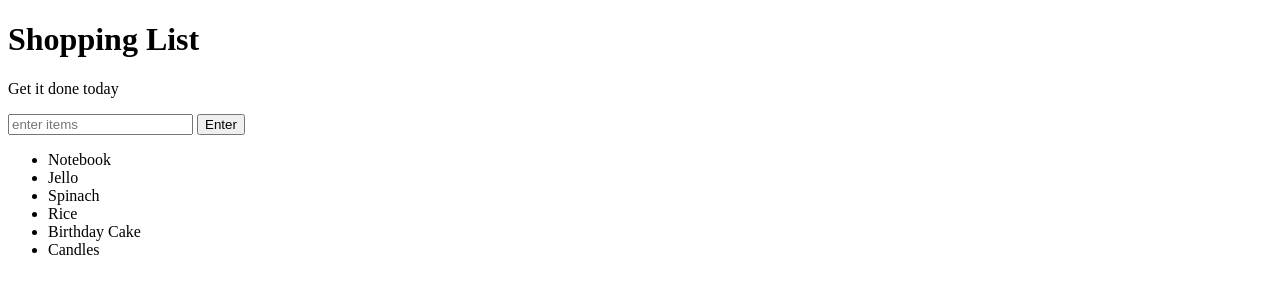
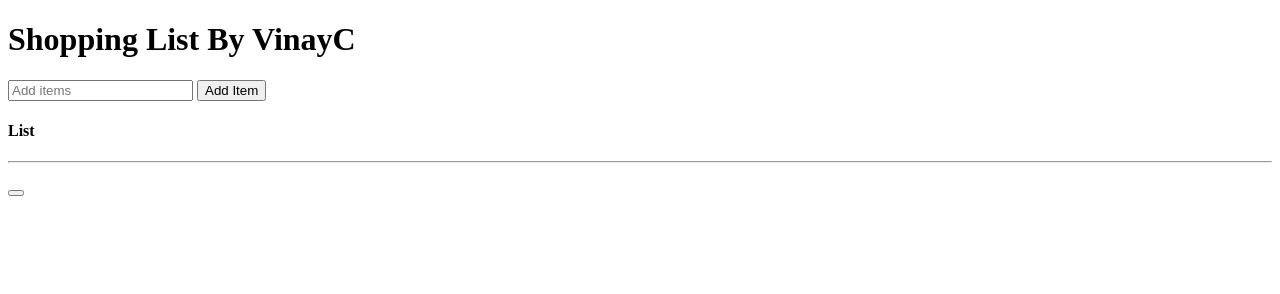
Before and after one commit to VnyC/ShoppingList, a plain HTML site: page index.html in a window 1280 px wide. Drawn offline with Linux system fonts and the light colour scheme.

Commit message:
Update index.html

```diff
--- a/index.html
+++ b/index.html
@@ -1,22 +1,29 @@
 <!DOCTYPE html>
 <html>
 <head>
-	<title>Javascript + DOM</title>
+	<meta charset="utf-8">
+    <meta name="viewport" content="width=device-width, initial-scale=1, shrink-to-fit=no">
+	<title>Javascript in html</title>
 	<link rel="stylesheet" type="text/css" href="style.css">
 </head>
 <body>
-	<h1>Shopping List</h1>
-	<p id="first">Get it done today</p>
-	<input id="userinput" type="text" placeholder="enter items">
-	<button id="enter">Enter</button>
-	<ul>
-		<li class="bold red" random="23">Notebook</li>
-		<li>Jello</li>
-		<li>Spinach</li>
-		<li>Rice</li>
-		<li>Birthday Cake</li>
-		<li>Candles</li>
-	</ul>
-	<script type="text/javascript" src="script.js"></script>
+<h1 id="Head">
+	Shopping List By VinayC
+</h1>
+
+<input id="newItem" type="text" placeholder="Add items">
+<button id="addClick">Add Item</button>
+
+<h4 id="listHead">List</h4>
+<hr>
+<ol id="ol">
+
+</ol>
+
+<button id="newL"></button>
+
+<script src="script.js" type="text/javascript">
+
+</script>
 </body>
 </html>
```
